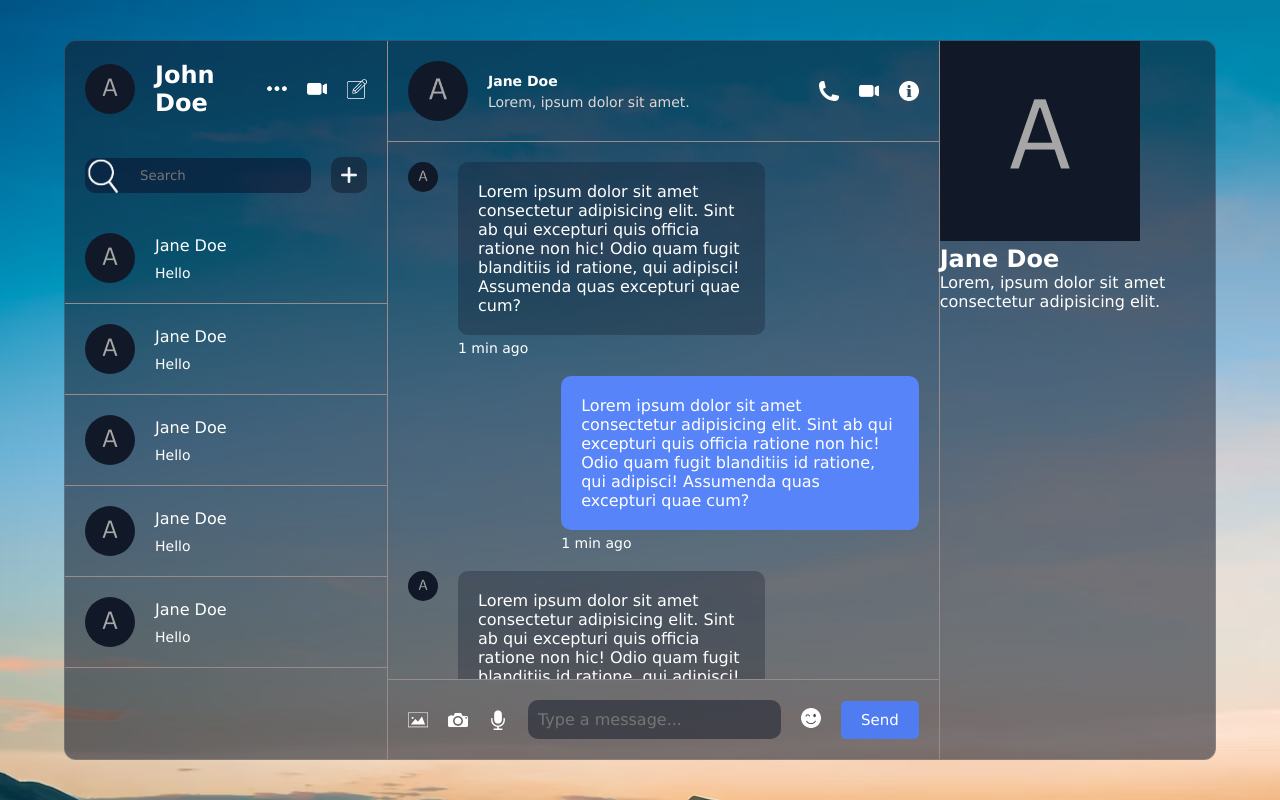
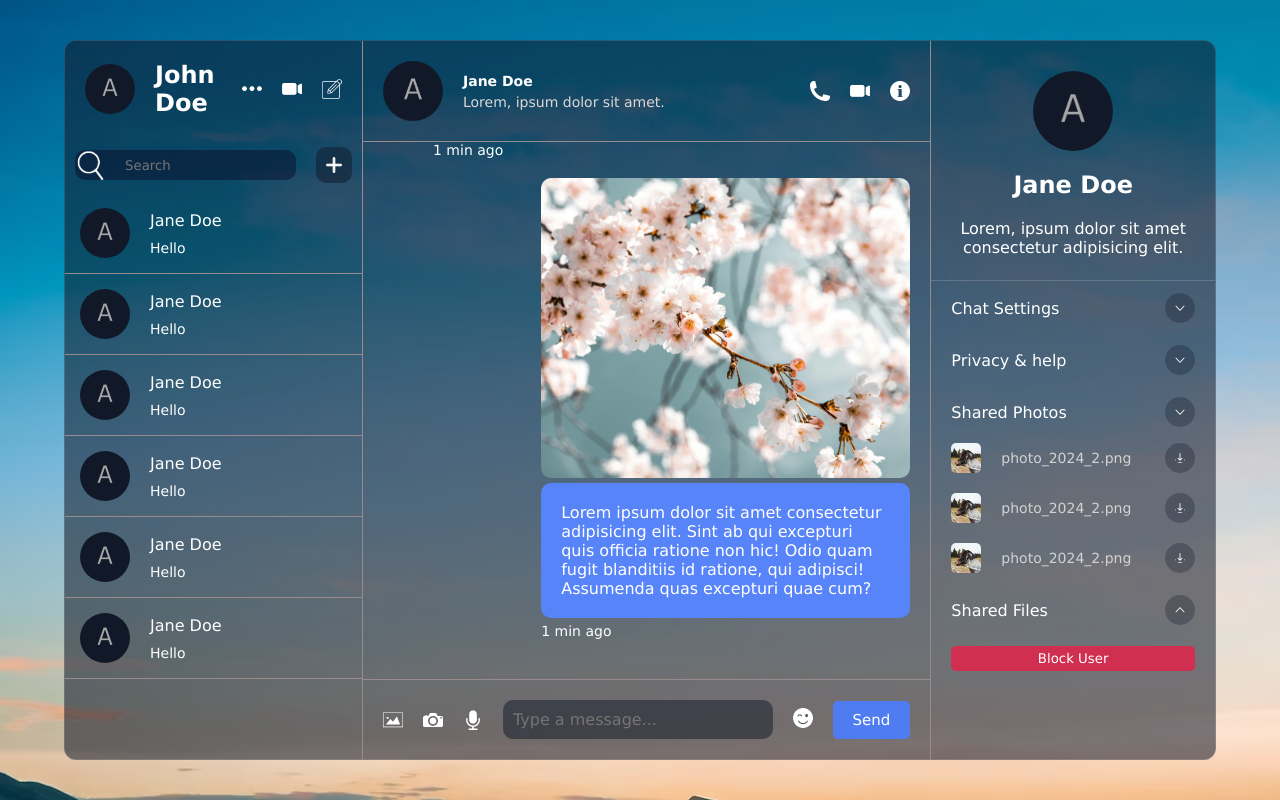
Before and after one commit to TapasyaTembhurney/Chat-App, a React (Vite) app: page / in a window 1280 px wide. Built offline with nearby package versions, Linux system fonts and the light colour scheme.

Commit message:
some modifications and detail section done

```diff
--- a/src/Components/Chat/Chat.jsx
+++ b/src/Components/Chat/Chat.jsx
@@ -1,10 +1,16 @@
-import { useState } from 'react'
+import { useEffect, useRef, useState } from 'react'
 import './Chat.css'
 import EmojiPicker from 'emoji-picker-react'
 const Chat = () => {
 
     const [open, setOpen] = useState(false);
     const [text, setText] = useState("");
+
+    const endRef = useRef(null)
+
+    useEffect(() => {
+        endRef.current?.scrollIntoView({behaviour: "smooth"});
+    },[]);
 
     const handleEmoji = e => {
         setText(prev => prev + e.emoji);
@@ -88,6 +94,7 @@
                      <span>1 min ago</span>
                     </div>
                 </div>
+                <div ref={endRef}></div>
             </div>
             <div className="bottom">
                 <div className="icons">
--- a/src/Components/Detail/Detail.css
+++ b/src/Components/Detail/Detail.css
@@ -1,3 +1,106 @@
-.detail{
+.detail {
     flex: 1;
-}
+
+    .user {
+        padding: 30px 20px;
+        display: flex;
+        flex-direction: column;
+        align-items: center;
+        height: 240px;
+        gap: 20px;
+        border-bottom: 1px solid #dddddd35;
+
+        p{
+            text-align: center;
+        }
+
+        img{
+            width: 80px;
+            height: 80px;
+            border-radius: 50%;
+            object-fit: cover;
+        }
+    }
+
+    .info {
+        padding: 20px;
+        display: flex;
+        flex-direction: column;
+        gap: 30px;
+
+        .option{
+            .title{
+                display: flex;
+                align-items: center;
+                margin-top: -8px;
+                justify-content: space-between;
+
+                img{
+                    width: 30px;
+                    height: 30px;
+                    background-color: rgba(17,25,40,0.3);
+                    padding: 10px;
+                    border-radius: 50%;
+                    cursor: pointer;
+                }
+            }
+
+            .photos {
+                display: flex;
+                flex-direction: column;
+                gap: 20px;
+                margin-top: 16px;
+
+                .photoitem {
+                    display: flex;
+                    align-items: center;
+                    justify-content: space-between;
+
+                    .photodetail{
+                        display: flex;
+                        align-items: center;
+                        gap: 20px;
+
+                    img {
+                        height: 30px;
+                        width: 30px;
+                        border-radius: 5px;
+                        object-fit: cover;
+                    }
+
+                    span{
+                        font-size: 14px;
+                        color: lightgray;
+                        font-weight: 300;
+                    }
+
+                    }
+                   .icon{
+                    width: 30px;
+                    height: 30px;
+                    background-color: rgba(17,25,40,0.3);
+                    padding: 10px;
+                    border-radius: 50px;
+                    cursor: pointer;
+                   }
+                }
+
+            }
+        }
+
+        button{
+            background-color: rgba(225, 37, 74, 0.854);
+            padding: 5px 20px;
+            margin-top: -9px;
+            border: none;
+            color: white;
+            border-radius: 5px;
+            cursor: pointer;
+
+
+            &.hover{
+                background-color: rgba(192, 13, 49, 0.796);
+            }
+                }
+            }
+        }
--- a/src/Components/Detail/Detail.jsx
+++ b/src/Components/Detail/Detail.jsx
@@ -7,9 +7,56 @@
                 <img src="./avatar.png" alt="" />
                 <h2>Jane Doe</h2>
                 <p>Lorem, ipsum dolor sit amet consectetur adipisicing elit.</p>
+            </div>
+            <div className="info">
+                <div className="option">
+                    <div className="title">
+                        <span>Chat Settings</span>
+                        <img src="./arrowDown.png" alt="" />
+                    </div>
                 </div>
-            <div className="info">
-
+                <div className="option">
+                    <div className="title">
+                        <span>Privacy & help</span>
+                        <img src="./arrowDown.png" alt="" />
+                    </div>
+                </div>
+                <div className="option">
+                    <div className="title">
+                        <span>Shared Photos</span>
+                        <img src="./arrowDown.png" alt="" />
+                    </div>
+                    <div className="photos">
+                        <div className="photoitem">
+                            <div className="photodetail">
+                                <img src="./horse.jpg" alt="" />
+                                <span>photo_2024_2.png</span>
+                            </div>
+                            <img src="./download.png" alt="" className='icon' />
+                        </div>
+                        <div className="photoitem">
+                            <div className="photodetail">
+                                <img src="./horse.jpg" alt="" />
+                                <span>photo_2024_2.png</span>
+                            </div>
+                            <img src="./download.png" alt=""  className='icon'/>
+                        </div>
+                        <div className="photoitem">
+                            <div className="photodetail">
+                                <img src="./horse.jpg" alt="" />
+                                <span>photo_2024_2.png</span>
+                            </div>
+                            <img src="./download.png" alt="" className='icon'/>
+                        </div>
+                    </div>
+                </div>
+                <div className="option">
+                    <div className="title">
+                        <span>Shared Files</span>
+                        <img src="./arrowUp.png" alt="" />
+                    </div>
+                </div>
+                <button>Block User</button>
             </div>
         </div>
     )
--- a/src/Components/List/chatList/ChatList.jsx
+++ b/src/Components/List/chatList/ChatList.jsx
@@ -48,6 +48,13 @@
         <p>Hello</p>
       </div>
     </div>
+    <div className="item">
+      <img src="./avatar.png" alt="" />
+      <div className="texts">
+        <span>Jane Doe</span>
+        <p>Hello</p>
+      </div>
+    </div>
 
 
     </div>
--- a/src/Components/List/chatList/chatList.css
+++ b/src/Components/List/chatList/chatList.css
@@ -3,7 +3,7 @@
         display: flex;
         align-items: center;
         gap: 20px;
-        padding: 20px;
+        padding: 10px;
 
 
         .searchBar{
@@ -22,8 +22,8 @@
                 flex: 1;
             }
             img{
-                width: 35px;
-                height: 35px;
+                width: 30px;
+                height: 30px;
             }
         }
         .add{
@@ -40,9 +40,9 @@
         display: flex;
         align-items: center;
         gap: 20px;
-        padding: 20px;
+        padding: 15px;
         cursor: pointer;
-        border-bottom: 1.5px solid rgb(151, 139, 139);
+        border-bottom: 1px solid rgb(151, 139, 139);
 
         img{
             width: 50px;
```
Also changed, not shown: public/chinaimg.jpg (added), public/horse.jpg (added).
